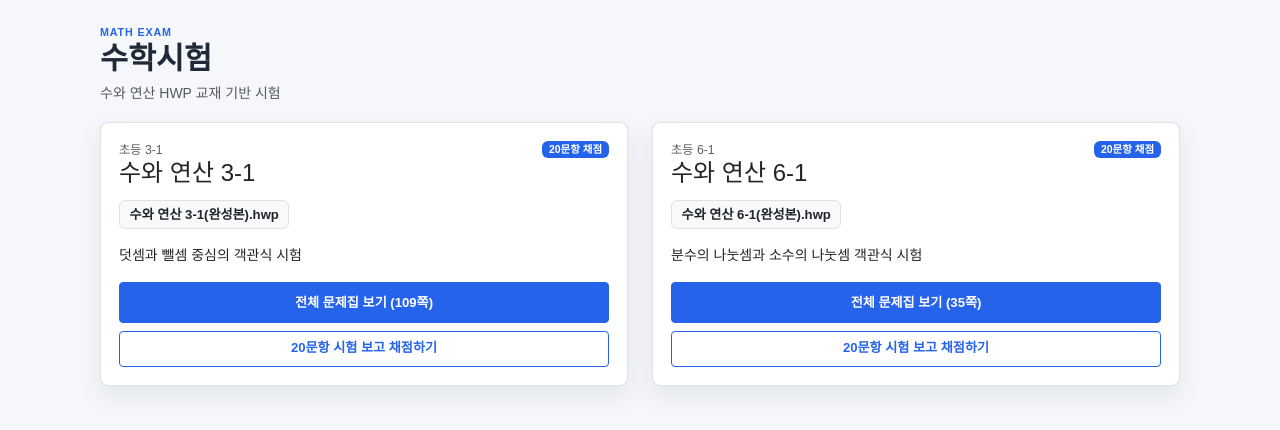
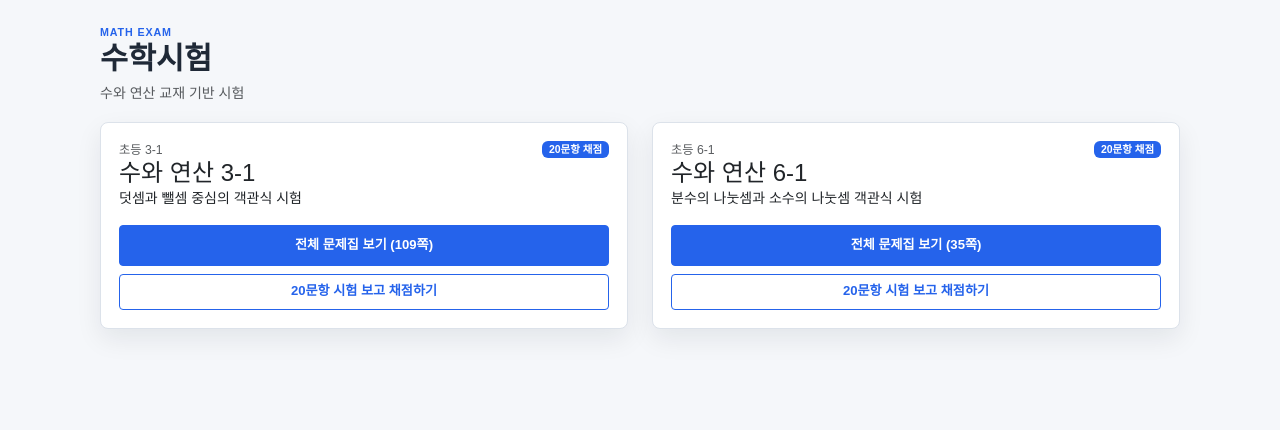
Before and after one commit to Jaeho777/vicabc, a Flask app: page /exam/math in a window 1280 px wide. Shown: the part 53-483 px from the top of the page. Run offline with Flask 3, Linux system fonts and the light colour scheme; the visitor is signed in with stand-in values (Sample User, id 1); data comes from the database, SQL or seed files in the repository.

Commit message:
Hide math workbook source filenames

```diff
--- a/app/templates/math_exam/index.html
+++ b/app/templates/math_exam/index.html
@@ -24,17 +24,6 @@
         box-shadow: 0 10px 26px rgba(15, 23, 42, 0.08);
         height: 100%;
     }
-    .math-exam-meta {
-        display: flex;
-        flex-wrap: wrap;
-        gap: 8px;
-        margin: 12px 0 16px;
-    }
-    .math-exam-meta .badge {
-        font-size: 0.82rem;
-        font-weight: 700;
-        padding: 0.45rem 0.6rem;
-    }
     .math-latest {
         border-top: 1px solid var(--app-border);
         margin-top: 16px;
@@ -55,7 +44,7 @@
     <div class="math-page-title">
         <div class="learning-eyebrow">Math Exam</div>
         <h1>수학시험</h1>
-        <p class="text-muted mb-0">수와 연산 HWP 교재 기반 시험</p>
+        <p class="text-muted mb-0">수와 연산 교재 기반 시험</p>
     </div>
 
     <div class="row g-4">
@@ -70,10 +59,6 @@
                             <h2 class="h4 mb-0">{{ exam.title }}</h2>
                         </div>
                         <span class="badge bg-primary">{{ exam.questions|length }}문항 채점</span>
-                    </div>
-
-                    <div class="math-exam-meta">
-                        <span class="badge bg-light text-dark border">{{ exam.source_file }}</span>
                     </div>
 
                     <p class="mb-3">{{ exam.description }}</p>
```
